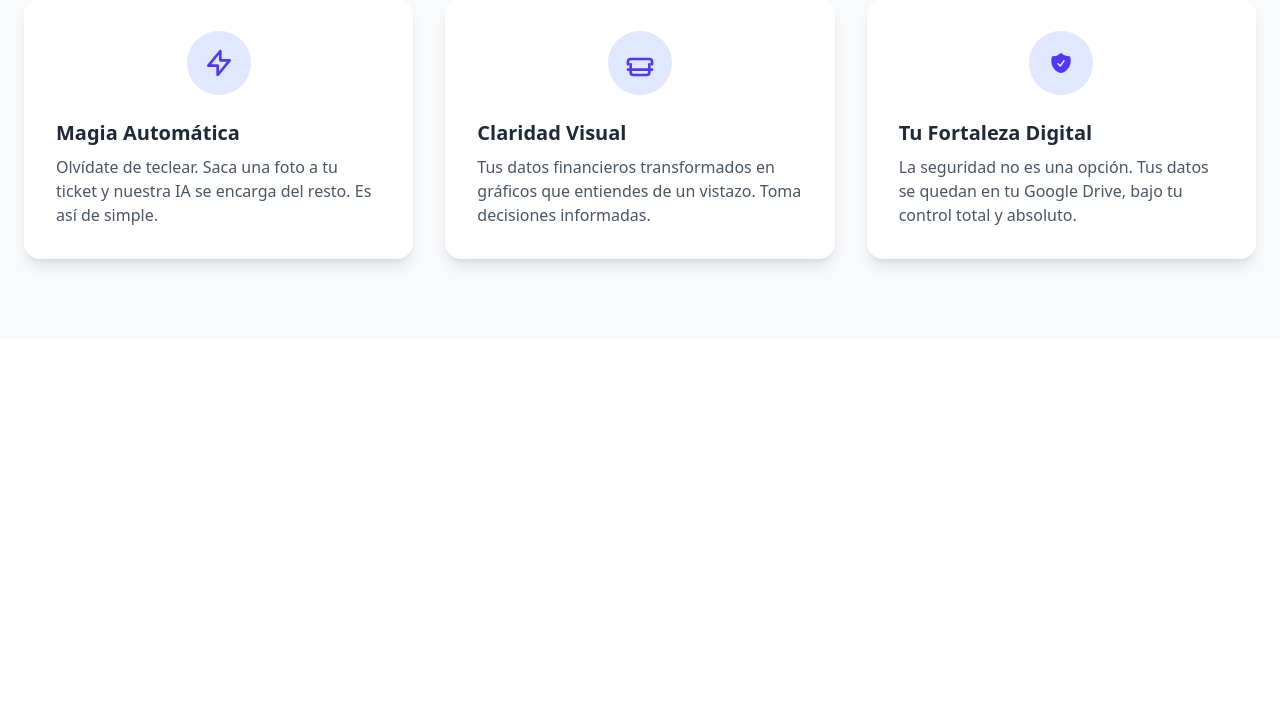
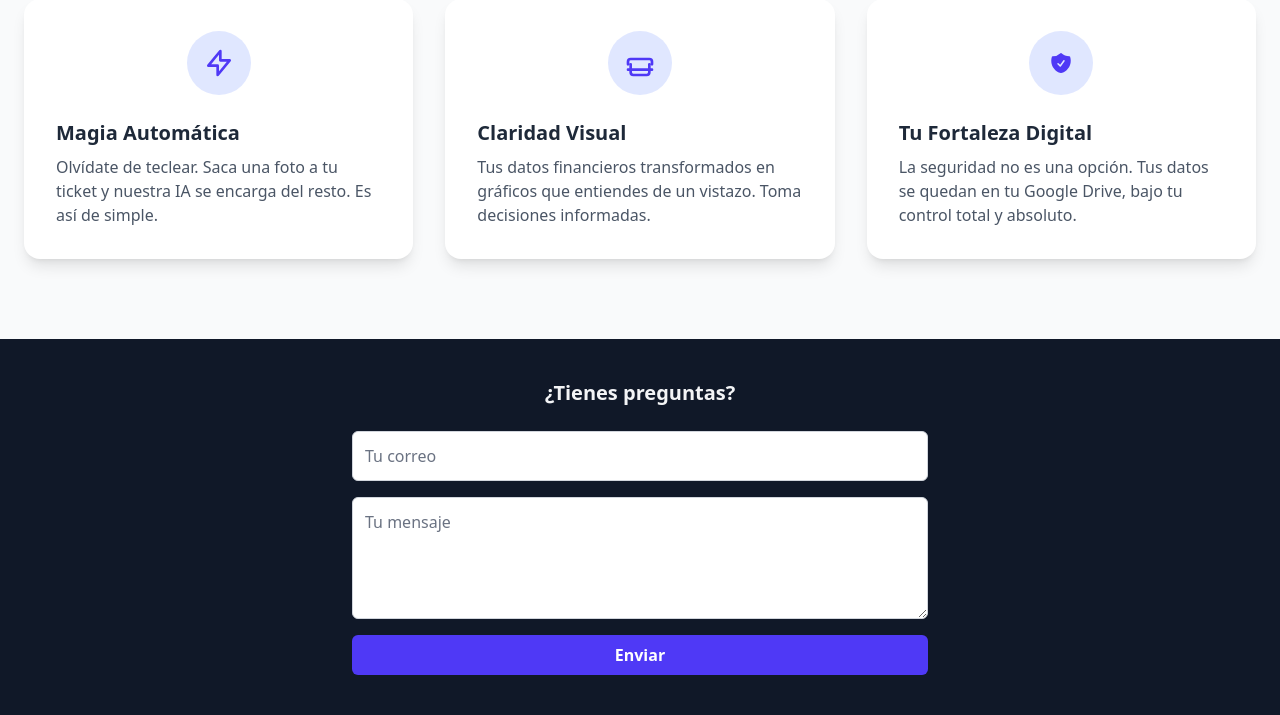
Before and after one commit to MicroCloud12/finanzas_personales_produccion, a Django app: page / in a window 1280 px wide. Shown: the part 881-1596 px from the top of the page. Before the commit the page ends 1152 px from the top, so only its background shows below. Run offline with Django 5.2, Linux system fonts and the light colour scheme; parts of the project's set-up code (start-up, migrations or seed data) failed here and were passed over; some web fonts are replaced.

Commit message:
se agrego el footer sin funcionalidad de las preguntas

```diff
--- a/finanzas/templates/base.html
+++ b/finanzas/templates/base.html
@@ -31,15 +31,19 @@
     <script src="{% static 'js/main.js' %}"></script>
   </head>
 
-  <body class="bg-gray-50">
+    <body class="bg-gray-50 flex flex-col min-h-screen">
       {% block header %}
           {% include 'partials/_header.html' %}
       {% endblock header %}
-    <main>
+      <main class="flex-grow">
           {% block content %}
           {% endblock content %}
       </main>
-    {# --- AÑADE ESTE BLOQUE AL FINAL DEL ARCHIVO --- #}
+      {% block footer %}
+      <footer class="bg-gray-100 text-gray-600 text-center py-4 mt-8">
+          <p class="text-sm">&copy; {{ now|date:"Y" }} Finanzas Personales</p>
+      </footer>
+      {% endblock footer %}
       {% block javascript %}{% endblock javascript %}
     </body>
 </html>
--- a/finanzas/templates/index.html
+++ b/finanzas/templates/index.html
@@ -106,3 +106,18 @@
 </div>
 
 {% endblock %}
+
+{% block footer %}
+<footer class="bg-gray-900 text-gray-100 py-10">
+    <div class="max-w-7xl mx-auto px-6">
+        <h3 class="text-xl font-semibold text-center mb-6">¿Tienes preguntas?</h3>
+        <form action="mailto:tu-correo@example.com" method="POST" enctype="text/plain" class="max-w-xl mx-auto">
+            <div class="grid grid-cols-1 gap-4">
+                <input type="email" name="email" placeholder="Tu correo" required class="p-3 rounded-md bg-white border border-gray-300 text-gray-900 placeholder-gray-500" />
+                <textarea name="message" rows="4" placeholder="Tu mensaje" required class="p-3 rounded-md bg-white border border-gray-300 text-gray-900 placeholder-gray-500"></textarea>
+                <button type="submit" class="bg-indigo-600 hover:bg-indigo-700 text-white font-semibold py-2 px-4 rounded-md">Enviar</button>
+            </div>
+        </form>
+    </div>
+</footer>
+{% endblock %}
```
Lines whose indentation alone changed are shown as unchanged.
